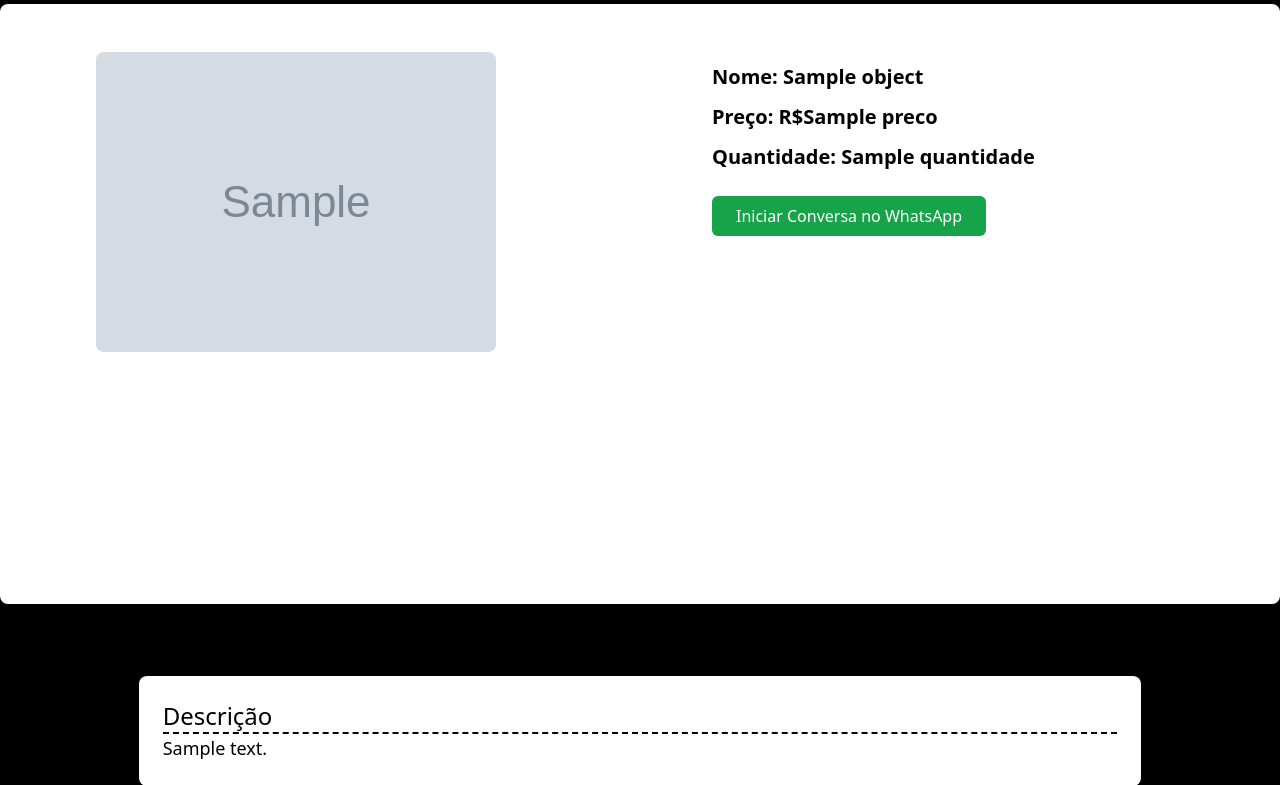
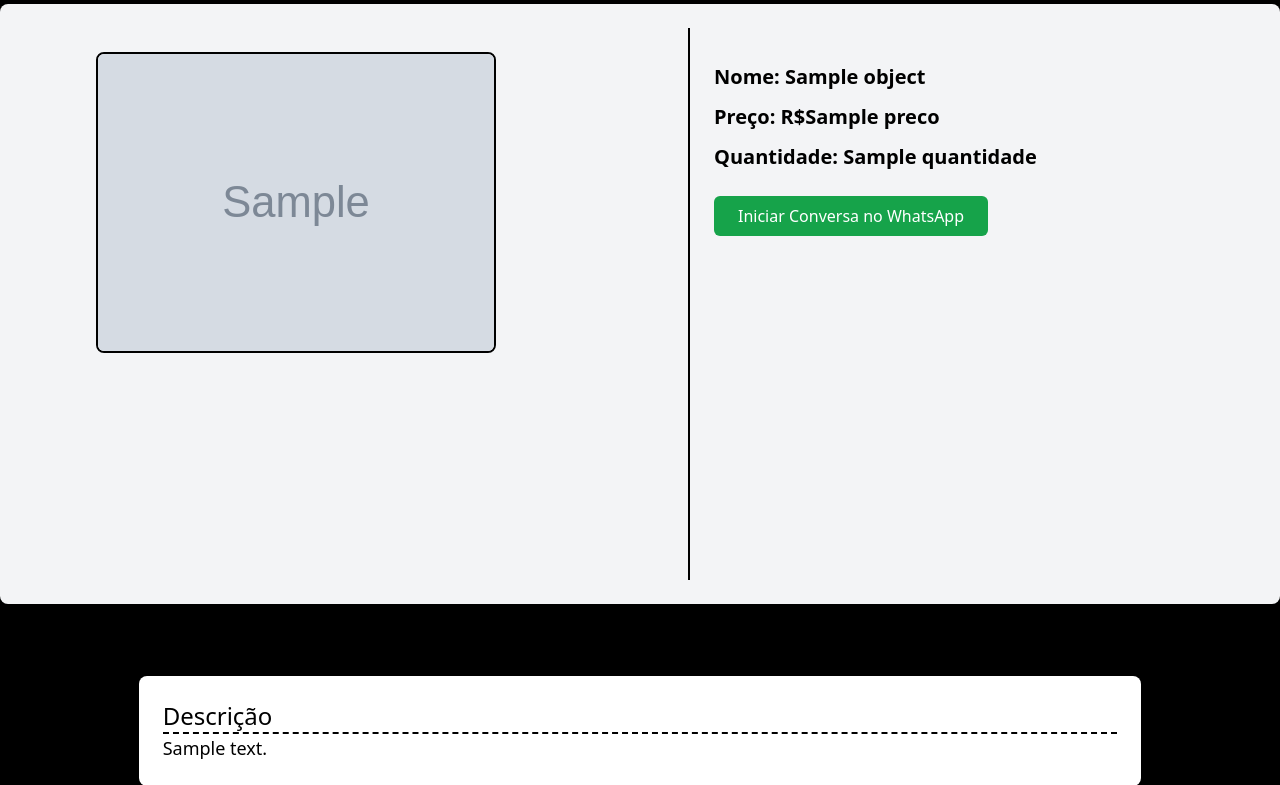
Before and after one commit to DrinkDice/ProjetoTccSite, a Django app: template hmusic/templates/detalhesproduto.html in a window 1280 px wide. Shown: the part 112-897 px from the top of the page. Run offline with Django 4.2, Linux system fonts and the light colour scheme; the template is opened without the code that fills it: most values are stand-ins (such as "Sample title", 1, 10 or a date in 2020); grey boxes marked "Sample" are stand-in pictures; some libraries are stand-ins or nearby versions.

Commit message:
Update detalhesproduto.html

```diff
--- a/hmusic/templates/detalhesproduto.html
+++ b/hmusic/templates/detalhesproduto.html
@@ -18,13 +18,14 @@ Hire Music
         <h1 class="text-3xl font-semibold">{{ object.titulo }}</h1>
     </div>
 
-    <div class="bg-white rounded-lg p-6 shadow-md flex" style="height: 600px;">
+    <div class="bg-gray-100 rounded-lg p-6 shadow-md flex relative" style="height: 600px;">
         <div class="w-1/2 p-4 ml-12" style="flex: none;">
-            <div class="rounded-lg overflow-hidden" style="width: 400px;">
+            <div class="rounded-lg overflow-hidden" style="width: 400px; border: 2px solid #000;">
                 <img src="{{ object.thumb.url }}" class="w-full object-cover" alt="{{ object.titulo }}">
             </div>
         </div>
-        <div class="w-1/2 p-4">
+        <div class="border-l-2 border-black"></div>
+        <div class="w-1/2 p-4 relative">
             <div class="info-produto">
                 Nome: {{ object.titulo }}
             </div>
@@ -41,8 +42,18 @@ Hire Music
                     </button>
                 </a>
             </div>
+            {% if user.is_authenticated and object.usuario == user %}
+                <div class="absolute top-4 right-4">
+                    <a href="{% url 'hmcontrol:editarinstrumento' object.id %}"> <!--alterar aqui-->
+                        <button class="bg-blue-600 text-white py-2 px-4 rounded-md">
+                            Editar Instrumento
+                        </button>
+                    </a>
+                </div>
+            {% endif %}
         </div>
     </div>
+
 
 
 
```
